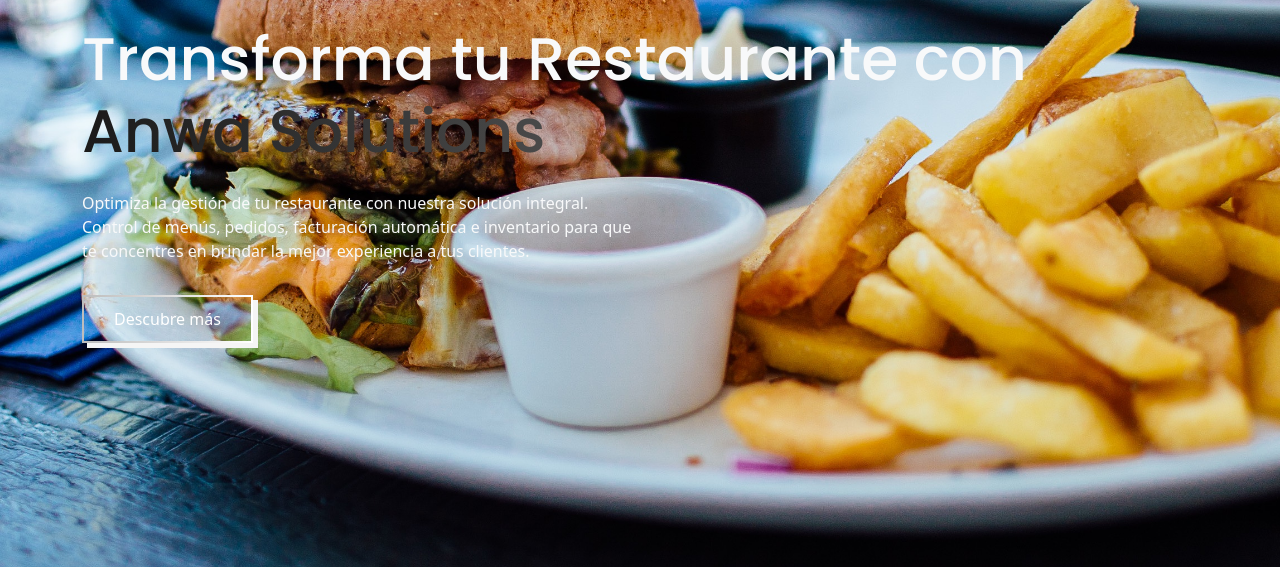
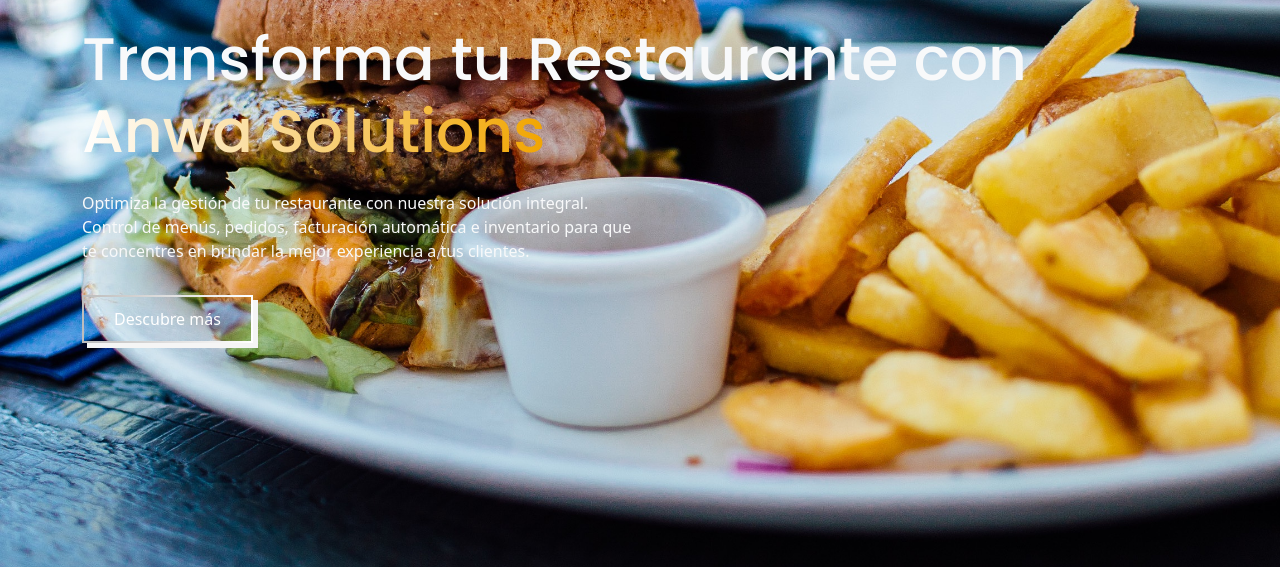
Before and after one commit to wadnipar22/wadnipar22.github.io, a plain HTML site: page index.html in a window 1280 px wide. Shown: the part 229-796 px from the top of the page. Drawn offline with Linux system fonts and the light colour scheme.

Commit message:
Add files via upload

```diff
--- a/css/style.css
+++ b/css/style.css
@@ -116,7 +116,7 @@ li {
 {
 	padding: 15px 0;
 	background-color: #ffffff;
-    background-image: linear-gradient(to right, #1a1a1a, #494949);
+    background-image: linear-gradient(to right, #ffffff, #f1a500);
 	background-clip: text;
 	-webkit-background-clip: text;
 	-webkit-text-fill-color: transparent;
```
